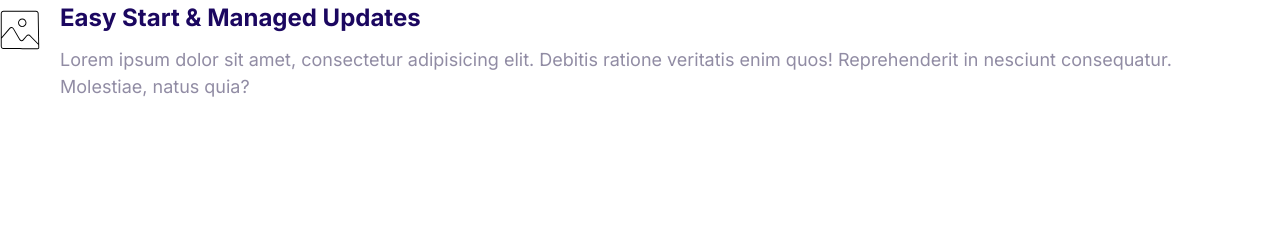
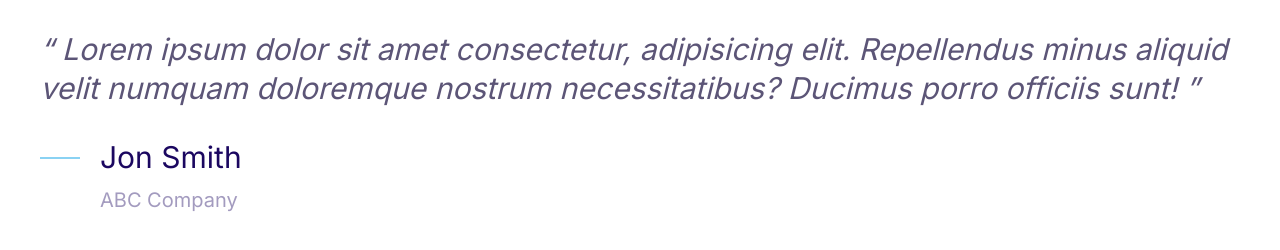
Before and after one commit to Rallanvila/MoshHTML-CSS, a website: page index.html in a window 1280 px wide. Drawn offline with nearby package versions, Linux system fonts and the light colour scheme.

Commit message:
quote component built.

```diff
--- a/css/styles.css
+++ b/css/styles.css
@@ -5,6 +5,7 @@
     --color-headings: #1b0760;
     --color-body: #918ca4;
     --color-border: #ccc;
+    --color-body-darker: #5c5577;
     --border-radius: 30px;
 }
 
@@ -357,3 +358,47 @@ a{
 .media__img{
     margin-top: 1rem;
 }
+
+/* Quote */
+.quote{
+    font-size: 3rem;
+    font-style: italic;
+    color: var(--color-body-darker);
+    line-height: 1.3;
+}
+.quote__text::before{
+    content: open-quote;
+
+}
+.quote__text::after{
+    content: close-quote;
+}
+.quote__author{
+    font-size: 3rem;
+    font-weight: 500;
+    font-style: normal;
+    margin-bottom: 0;
+}
+.quote__organization{
+    font-size: 2rem;
+    font-style: normal;
+    opacity: .4;
+    color: var(--color-headings);
+    margin: 1rem 0 0;
+}
+.quote__line{
+    position:relative;
+    bottom: 10px
+}
+
+@media screen and (max-width: 1024px){
+    .quote{
+        font-size: 2rem;
+    }
+    .quote__organization{
+        font-size: 1.6rem;
+    }
+    .quote__author{
+        font-size: 2.4rem;
+    }
+}
--- a/index.html
+++ b/index.html
@@ -15,20 +15,25 @@
 		<link rel="stylesheet" href="./css/styles.css" />
 	</head>
 	<body>
+		<blockquote class="quote">
+			<p class="quote__text">
+				Lorem ipsum dolor sit amet consectetur, adipisicing elit. Repellendus
+				minus aliquid velit numquam doloremque nostrum necessitatibus? Ducimus
+				porro officiis sunt!
+			</p>
+			<footer>
 				<div class="media">
 					<div class="media__img">
-				<svg class="icon">
-					<use xlink:href="images/sprite.svg#snap"></use>
+						<svg class="icon quote__line">
+							<use xlink:href="images/sprite.svg#line"></use>
 						</svg>
 					</div>
 					<div class="media__body">
-				<h3 class="media__title">Easy Start & Managed Updates</h3>
-				<p>
-					Lorem ipsum dolor sit amet, consectetur adipisicing elit. Debitis
-					ratione veritatis enim quos! Reprehenderit in nesciunt consequatur.
-					Molestiae, natus quia?
-				</p>
+						<h3 class="media__title quote__author">Jon Smith</h3>
+						<p class="quote__organization">ABC Company</p>
 					</div>
 				</div>
+			</footer>
+		</blockquote>
 	</body>
 </html>
```
Also changed, not shown: components/quote.html (added, +20 -0 lines). Lines whose indentation alone changed are shown as unchanged.
